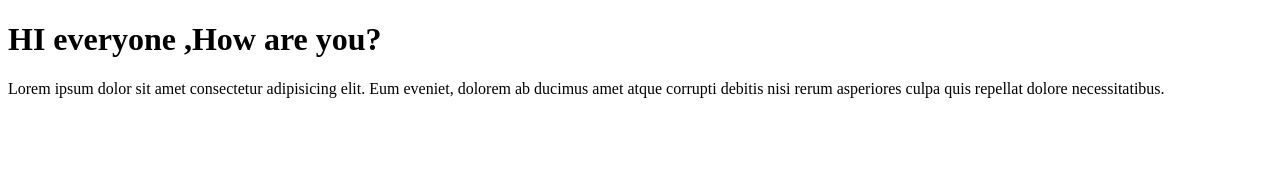
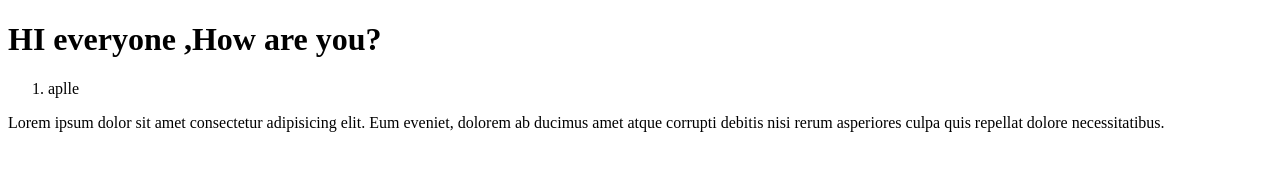
Before and after one commit to shreyasupe35/demogit, a plain HTML site: page index.html in a window 1280 px wide. Drawn offline with Linux system fonts and the light colour scheme.

Commit message:
ordered list

```diff
--- a/index.html
+++ b/index.html
@@ -7,6 +7,10 @@
 </head>
 <body>
     <h1>HI everyone ,How are you?</h1>
+    <ol>
+        <li>aplle</li>
+
+    </ol>
     <p>Lorem ipsum dolor sit amet consectetur adipisicing elit. Eum eveniet, dolorem ab ducimus amet atque corrupti debitis nisi rerum asperiores culpa quis repellat dolore necessitatibus.</p>
 </body>
 </html>
```
